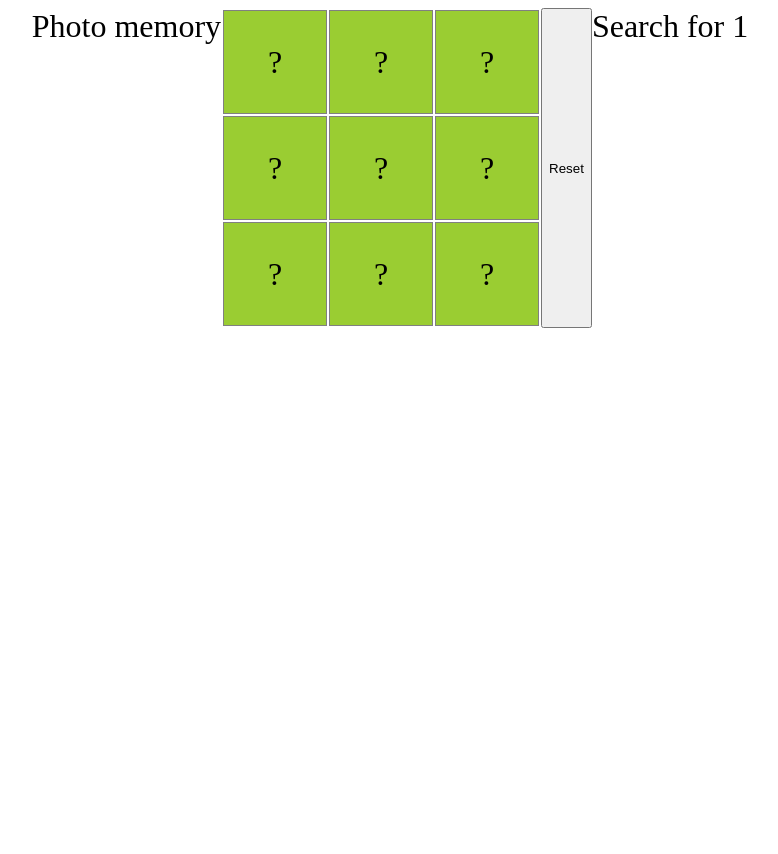
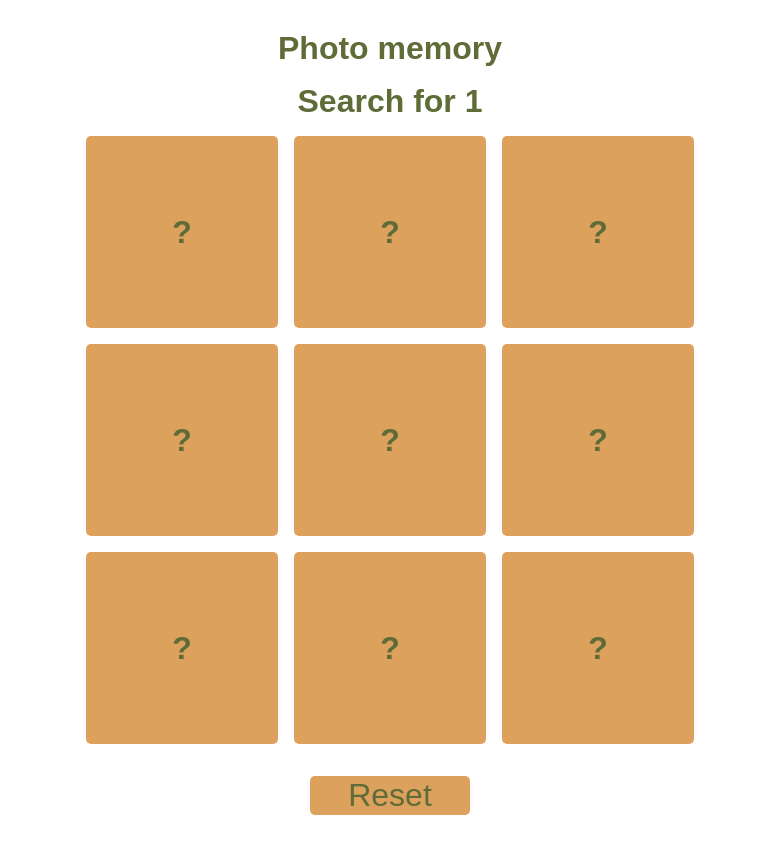
Before and after one commit to saurabhp75/board-game, a React (Vite) app: page / in a window 1280 px wide. Shown: the top 854 px of the page, without its empty margins (250-1028 px from the left). Before the commit the page ends 800 px from the top, so only its background shows below. Built offline with nearby package versions, Linux system fonts and the light colour scheme.

Commit message:
Add styles

```diff
--- a/package.json
+++ b/package.json
@@ -9,6 +9,7 @@
     "preview": "vite preview"
   },
   "dependencies": {
+    "framer-motion": "^7.6.4",
     "react": "^18.2.0",
     "react-dom": "^18.2.0"
   },
--- a/src/board/Board.jsx
+++ b/src/board/Board.jsx
@@ -1,4 +1,5 @@
 import React, { useEffect, useReducer, useRef } from "react";
+import { motion } from "framer-motion";
 import "./board.css";
 import getRandomBoard from "../utils/utils.js";
 
@@ -92,9 +93,13 @@ const Cell = ({ num, boardState, boardDispatch }) => {
   };
 
   return (
-    <td onClick={() => handleClick(num, cellState, boardState)}>
+    <motion.div
+      whileHover={{ scale: 1.1}}
+      whileTap={{ scale: 0.9 }}
+      onClick={() => handleClick(num, cellState, boardState)}
+    >
       {showText(cellState.state, num)}
-    </td>
+    </motion.div>
   );
 };
 
@@ -144,11 +149,13 @@ const Board = () => {
   console.log(boardState.board);
 
   return (
+    <>
       <div className="container">
-      <span className="game-heading">Photo memory</span>
-      <table>
-        <tbody>
-          <tr>
+        <div className="game-heading">Photo memory</div>
+        <div className="game-heading">
+          {boardState.won ? "You win!" : `Search for ${boardState.searchNum}`}
+        </div>
+        <div className="parent">
           <Cell
             num={boardState.board[0]}
             boardState={boardState}
@@ -164,8 +171,6 @@ const Board = () => {
             boardState={boardState}
             boardDispatch={boardDispatch}
           />
-          </tr>
-          <tr>
           <Cell
             num={boardState.board[3]}
             boardState={boardState}
@@ -181,8 +186,6 @@ const Board = () => {
             boardState={boardState}
             boardDispatch={boardDispatch}
           />
-          </tr>
-          <tr>
           <Cell
             num={boardState.board[6]}
             boardState={boardState}
@@ -198,14 +201,11 @@ const Board = () => {
             boardState={boardState}
             boardDispatch={boardDispatch}
           />
-          </tr>
-        </tbody>
-      </table>
-      <button onClick={resetBoard}>Reset</button>
-      <div className="game-heading">
-        {boardState.won ? "You win!" : `Search for ${boardState.searchNum}`}
         </div>
+        <motion.button whileHover={{ scale: 1.1 }}
+      whileTap={{ scale: 0.9 }} onClick={resetBoard}>Reset</motion.button>
       </div>
+    </>
   );
 };
 
--- a/src/board/board.css
+++ b/src/board/board.css
@@ -1,4 +1,4 @@
-.container {
+/* .container {
   display: flex;
   justify-content: center;
 }
@@ -10,34 +10,66 @@ table td {
   text-align: center;
   background-color: yellowgreen;
   font-size: 2rem;
+} */
+
+* {
+  font-family: sans-serif;
 }
 
 .game-heading {
-  font-size: 2rem
+  font-size: 2rem;
+  margin-bottom: 1rem;
+  color: #606c38;
+  /* background-color: #bc6c25; */
+  font-weight: bold;
+  /* border: 1px solid red; */
+  border-radius: 5px;
 }
 
-/* .container {
-  display: flex;
-  flex-wrap: wrap;
-  justify-content: space-between;
+body {
+  margin: 30px;
+  background-color: fefae0;
 }
 
-.item {
-  flex: 0 32%;
-  height: 100px;
-  margin-bottom: 2%; // (100-32*3)/2
-} */
-
-/* .container {
-  display: flex;
-  flex-wrap: wrap;
-  justify-content: space-between;
+h1 {
+  font-size: 72px;
 }
 
-.item {
-  width: 32%;
-  padding-bottom: 32%;
-  margin-bottom: 2%;
-  position: relative;
-  border: solid 3px blue;
-} */
+.parent {
+  display: grid;
+  grid-gap: 1em;
+  grid-template-columns: repeat(3, 15vw);
+  grid-template-rows: repeat(3, 15vw);
+}
+
+.parent > div {
+  padding: 10px;
+  background-color: #dda15e;
+  border-radius: 5px;
+  display: grid;
+  place-items: center;
+}
+
+.parent > div {
+  font-size: 2rem;
+  font-weight: bold;
+  color: #606c38;
+}
+
+button {
+  font-size: 2rem;
+  color: #606c38;
+  background-color: #dda15e;
+  border-radius: 5px;
+  margin: 2rem;
+  border: none;
+  width: 10rem;
+  /* border: 2px solid #606c38; */
+}
+
+.container {
+  display: flex;
+  flex-direction: column;
+  /* justify-content: center; */
+  align-items: center;
+}
```
Also changed, not shown: 1 other file (tests, documents, lock files or other folders). Lines whose indentation alone changed are shown as unchanged.
